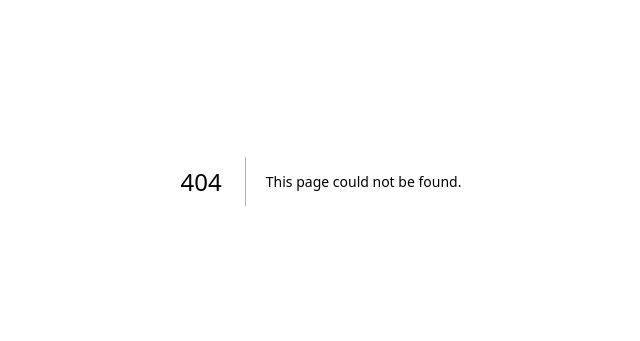
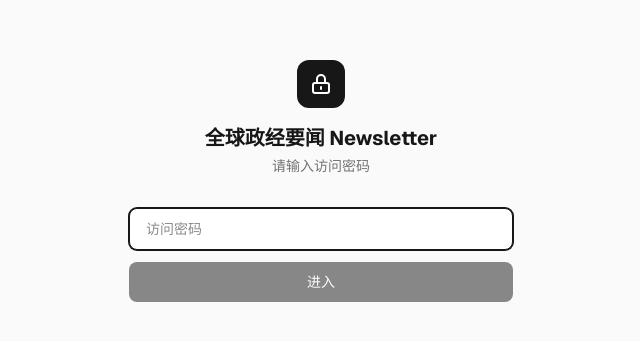
Before and after one commit to CASSIELISIJIA/newsletter-app, a Next.js app: page /access in a window 1280 px wide. Before the commit this address had no page. Shown: the part 219-560 px from the top of the page, without its empty margins (319-959 px from the left). Built offline with nearby package versions, Linux system fonts and the light colour scheme.

Commit message:
feat: 访问密码保护 + 移动端筛选折叠 + 开发环境秒开

```diff
--- /dev/null
+++ b/app/access/page.tsx
@@ -0,0 +1,69 @@
+"use client";
+
+import { useState } from "react";
+
+export default function AccessPage() {
+  const [password, setPassword] = useState("");
+  const [error, setError] = useState("");
+  const [loading, setLoading] = useState(false);
+
+  const handleSubmit = async (e: React.FormEvent) => {
+    e.preventDefault();
+    setError("");
+    setLoading(true);
+
+    try {
+      const res = await fetch("/api/access", {
+        method: "POST",
+        headers: { "Content-Type": "application/json" },
+        body: JSON.stringify({ password }),
+      });
+
+      if (res.ok) {
+        window.location.href = "/";
+      } else {
+        const data = await res.json();
+        setError(data.error || "密码错误");
+      }
+    } catch {
+      setError("网络错误，请重试");
+    } finally {
+      setLoading(false);
+    }
+  };
+
+  return (
+    <div className="flex min-h-screen items-center justify-center bg-neutral-50 px-4 dark:bg-neutral-950">
+      <div className="w-full max-w-sm">
+        <div className="mb-8 text-center">
+          <div className="mx-auto mb-4 flex h-12 w-12 items-center justify-center rounded-xl bg-neutral-900 text-white dark:bg-neutral-100 dark:text-neutral-900">
+            <svg className="h-6 w-6" fill="none" stroke="currentColor" viewBox="0 0 24 24">
+              <path strokeLinecap="round" strokeLinejoin="round" strokeWidth={2} d="M12 15v2m-6 4h12a2 2 0 002-2v-6a2 2 0 00-2-2H6a2 2 0 00-2 2v6a2 2 0 002 2zm10-10V7a4 4 0 00-8 0v4h8z" />
+            </svg>
+          </div>
+          <h1 className="text-xl font-bold text-neutral-900 dark:text-neutral-100">全球政经要闻 Newsletter</h1>
+          <p className="mt-1 text-sm text-neutral-500 dark:text-neutral-400">请输入访问密码</p>
+        </div>
+
+        <form onSubmit={handleSubmit} className="space-y-3">
+          <input
+            type="password"
+            value={password}
+            onChange={(e) => setPassword(e.target.value)}
+            placeholder="访问密码"
+            autoFocus
+            className="w-full rounded-lg border border-neutral-300 bg-white px-4 py-2.5 text-sm outline-none transition focus:border-neutral-900 focus:ring-1 focus:ring-neutral-900 dark:border-neutral-700 dark:bg-neutral-900 dark:text-neutral-100 dark:focus:border-neutral-100 dark:focus:ring-neutral-100"
+          />
+          {error && <p className="text-sm text-red-500">{error}</p>}
+          <button
+            type="submit"
+            disabled={loading || !password}
+            className="w-full rounded-lg bg-neutral-900 py-2.5 text-sm font-medium text-white transition hover:bg-neutral-800 disabled:opacity-50 dark:bg-neutral-100 dark:text-neutral-900 dark:hover:bg-neutral-200"
+          >
+            {loading ? "验证中…" : "进入"}
+          </button>
+        </form>
+      </div>
+    </div>
+  );
+}
--- /dev/null
+++ b/app/api/access/route.ts
@@ -0,0 +1,21 @@
+import { NextResponse } from "next/server";
+
+// 验证访问密码，成功后设置 cookie
+export async function POST(request: Request) {
+  const { password } = await request.json();
+  const accessPassword = process.env.ACCESS_PASSWORD || "news2026";
+
+  if (password === accessPassword) {
+    const res = NextResponse.json({ ok: true });
+    res.cookies.set("access-token", "granted", {
+      httpOnly: true,
+      secure: process.env.NODE_ENV === "production",
+      sameSite: "lax",
+      maxAge: 60 * 60 * 24 * 30,
+      path: "/",
+    });
+    return res;
+  }
+
+  return NextResponse.json({ error: "密码错误" }, { status: 401 });
+}
--- /dev/null
+++ b/proxy.ts
@@ -0,0 +1,19 @@
+import { NextResponse } from "next/server";
+import type { NextRequest } from "next/server";
+
+// 访问密码保护：未登录的访客会被重定向到 /access 页面
+export function proxy(request: NextRequest) {
+  const token = request.cookies.get("access-token")?.value;
+  const accessPage = new URL("/access", request.url);
+
+  if (!token || token !== "granted") {
+    return NextResponse.redirect(accessPage);
+  }
+
+  return NextResponse.next();
+}
+
+export const config = {
+  // 排除 /access 页面、/api 接口和静态资源
+  matcher: ["/((?!access|api|_next/static|_next/image|favicon.ico).*)"],
+};
```
